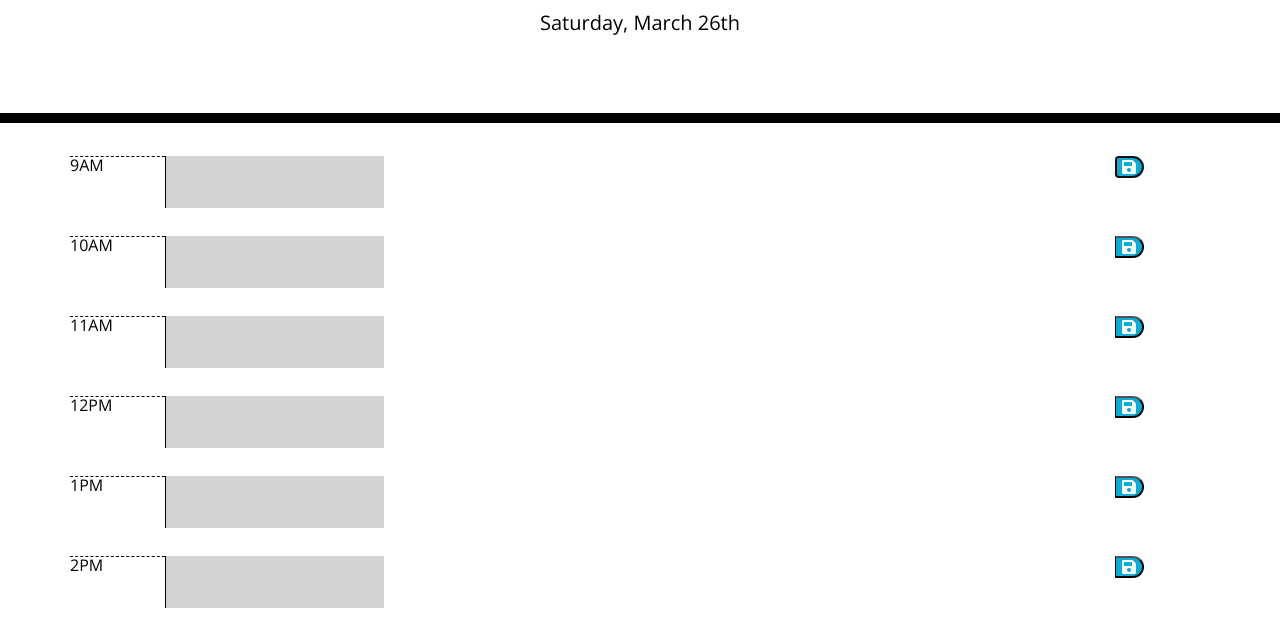
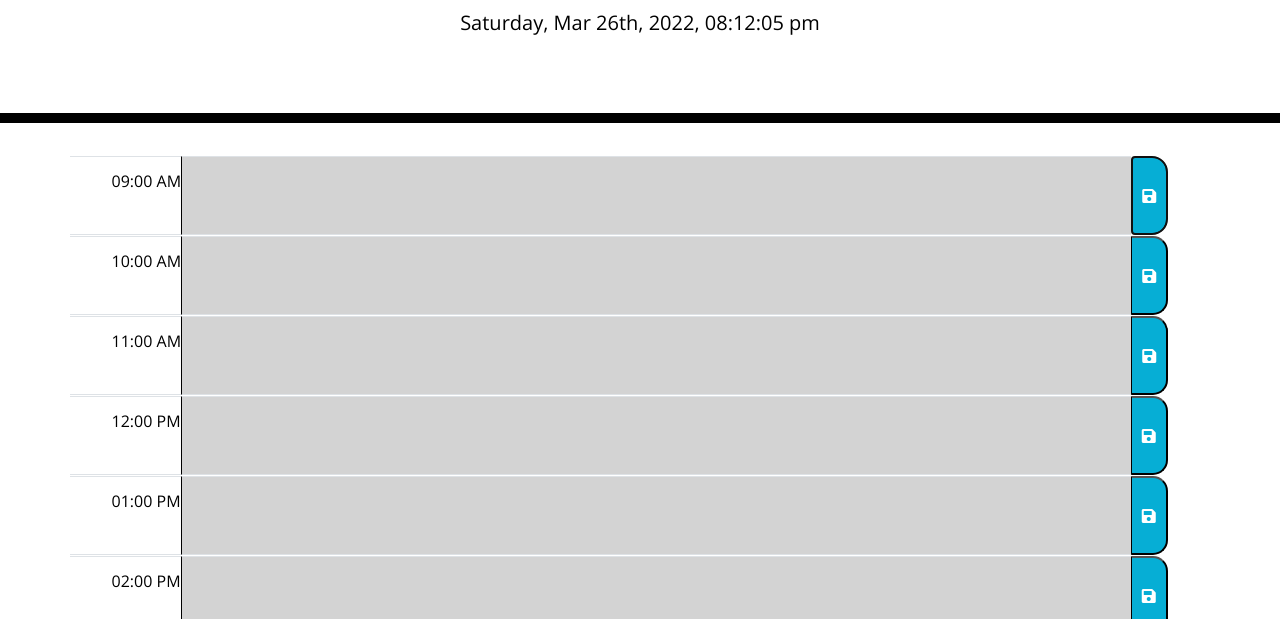
Before and after one commit to Rsmdo/Work-day-calender, a plain HTML site: page index.html in a window 1280 px wide. Both pictures are taken after a click on the button 1129 px from the left and 348 px from the top of the page. Shown: the part 181-800 px from the top of the page. Drawn offline with nearby package versions, Linux system fonts and the light colour scheme.

Commit message:
finished code

```diff
--- a/assets/js/script.js
+++ b/assets/js/script.js
@@ -1,147 +1,78 @@
-class TimeblockObj {
-    constructor(hour, todo) {
-      this.hour = hour;
-      this.todo = todo;
+//declaring variables to target the Ids from index.html
+var current = $("#currentDay");
+//using moment.js to display the currentDay in m/d/y and time format
+const currentDay = moment().format("MMMM Do YYYY, h:mm:ss a ");
+//converting hours into integer from string using parseInt
+const currentHour = parseInt(moment().hour());
+//display currentDay on the page
+current.text(currentDay);
+const blockLength = $(".time-block").length;
+
+
+
+    renderLocalStorage();
+
+        $(".description").each(function() {
+            //_i = input used to create the object, converting integer tostring
+            // targeting description block to add colors
+            let currentBlockTimeVal = parseInt(moment($(this).attr("id"))._i);
+            if (moment(currentBlockTimeVal).isBefore(currentHour)) {
+                $(this).addClass("past");
+            }
+            else if (moment(currentBlockTimeVal).isSame(currentHour)) {
+                $(this).addClass("present");
+            }
+            else if (moment(currentBlockTimeVal).isAfter(currentHour)) {
+                $(this).addClass("future");
+            }
+        });
+
+        $(".saveBtn").on("click", function() {
+            for(let i = 0; i < blockLength; i++) {
+                let currentID = $(".description").eq(i).attr("id");
+                let value = $(".description").eq(i).val().trim();
+                localStorage.setItem(currentID, value);
+            }
+        });
+
+
+        function renderLocalStorage() {
+            for (let i = 9, j = 0; i < 18; i++, j++) {
+                let blockInfo = (localStorage.getItem(i))
+                $(".description").eq(j).text(blockInfo)
+            }
+        }
+
+const rows = document.getElementsByClassName("row");
+
+Array.from(rows).forEach(row => {
+  let
+    rowIdString = row.id,
+    rowHour;
+  if (rowIdString) {
+    rowHour = parseInt(rowIdString);
+  }
+  if (rowHour) {
+    // Compares row id to current hour and sets color accordingly
+    if (currentHour === rowHour) {
+      setColor(row, "red");
+    } else if ((currentHour < rowHour) && (currentHour > rowHour - 6)) {
+      setColor(row, "green");
+    } else if ((currentHour > rowHour) && (currentHour < rowHour + 6)) {
+      setColor(row, "lightgrey");
+    } else {
+      setColor(row, "white");
     }
   }
+});
 
-  window.onload = function() {
-    const currentTimeblocks = getCurrentTimeblocks();
-    const currentTime = moment();
+function setColor(element, color) {
+  element.style.backgroundColor = color;
+}
+var timeChange = function(){
+  //jumbotron time
+  const timeNow = moment().format("dddd, MMM Do, YYYY, hh:mm:ss a");
+  current.text(timeNow);
+}
 
-    displayCurrentDate(currentTime);
-    displayTimeblockRows(currentTime);
-
-    document.querySelector('.container')
-      .addEventListener('click', function(event) {
-        containerClicked(event, currentTimeblocks);
-      });
-    setTimeblockText(currentTimeblocks);
-  };
-
-  function getCurrentTimeblocks() {
-    const currentTimeblocks = localStorage.getItem('timeblockObjects');
-    return currentTimeblocks ? JSON.parse(currentTimeblocks) : [];
-  }
-
-  function displayCurrentDate(currentTime) {
-    document.getElementById('currentDay')
-      .textContent = currentTime.format('dddd, MMMM Do');
-  }
-
-  /*** functions for displaying all timeblock rows ***/
-  function displayTimeblockRows(currentTime) {
-    const currentHour = currentTime.hour();
-    //working hours are 9-5 or 9-17
-    for (let i = 9; i <= 17; i ++) {
-      const timeblock = createTimeblockRow(i);
-      const hourCol = createCol(createHourDiv(i), 1);
-      const textArea = createCol(createTextArea(i, currentHour), 10);
-      const saveBtn = createCol(createSaveBtn(i), 1);
-      appendTimeblockColumns(timeblock, hourCol, textArea, saveBtn);
-      document.querySelector('.container').appendChild(timeblock);
-    }
-  }
-
-  function createTimeblockRow(hourId) {
-    const timeblock = document.createElement('div');
-    timeblock.classList.add('row');
-    timeblock.id = `timeblock-${hourId}`;
-    return timeblock;
-  }
-
-  function createCol(element, colSize) {
-    const col = document.createElement('div');
-    col.classList.add(`col-${colSize}`,'p-0');
-    col.appendChild(element);
-    return col;
-  }
-
-  function createHourDiv(hour) {
-    const hourCol = document.createElement('div');
-    hourCol.classList.add('hour');
-    hourCol.textContent = formatHour(hour);
-    return hourCol;
-  }
-
-  function formatHour(hour) {
-    const hourString = String(hour);
-    return moment(hourString, 'h').format('hA');
-  }
-
-  function createTextArea(hour, currentHour) {
-    const textArea = document.createElement('textarea');
-    textArea.classList.add(getTextAreaBackgroundClass(hour, currentHour));
-    return textArea;
-  }
-
-  function getTextAreaBackgroundClass(hour, currentHour) {
-    return hour < currentHour ? 'past'
-      : hour === currentHour ? 'present'
-      : 'future';
-  }
-
-  function createSaveBtn(hour) {
-    const saveBtn = document.createElement('button');
-    saveBtn.classList.add('saveBtn');
-    saveBtn.innerHTML = '<i class="fas fa-save"></i>';
-    saveBtn.setAttribute('data-hour', hour);
-    return saveBtn;
-  }
-
-  function appendTimeblockColumns(timeblockRow, hourCol, textAreaCol, saveBtnCol) {
-    const innerCols = [hourCol, textAreaCol, saveBtnCol];
-    for (let col of innerCols) {
-      timeblockRow.appendChild(col);
-    }
-  }
-
-  /*** functions for saving to local storage ***/
-  function containerClicked(event, timeblockList) {
-    if (isSaveButton(event)) {
-      const timeblockHour = getTimeblockHour(event);
-      const textAreaValue = getTextAreaValue(timeblockHour);
-      placeTimeblockInList(new TimeblockObj(timeblockHour, textAreaValue), timeblockList);
-      saveTimeblockList(timeblockList);
-    }
-  }
-
-  function isSaveButton(event) {
-    return event.target.matches('button') || event.target.matches('.fa-save');
-  }
-
-  function getTimeblockHour(event) {
-    return event.target.matches('.fa-save') ? event.target.parentElement.dataset.hour : event.target.dataset.hour;
-  }
-
-  function getTextAreaValue(timeblockHour) {
-    return document.querySelector(`#timeblock-${timeblockHour} textarea`).value;
-  }
-
-  function placeTimeblockInList(newTimeblockObj, timeblockList) {
-    if (timeblockList.length > 0) {
-      for (let savedTimeblock of timeblockList) {
-        if (savedTimeblock.hour === newTimeblockObj.hour) {
-          savedTimeblock.todo = newTimeblockObj.todo;
-          return;
-        }
-      }
-    }
-    timeblockList.push(newTimeblockObj);
-    return;
-  }
-
-  function saveTimeblockList(timeblockList) {
-    localStorage.setItem('timeblockObjects', JSON.stringify(timeblockList));
-  }
-
-  function setTimeblockText(timeblockList) {
-    if (timeblockList.length === 0 ) {
-      return;
-    } else {
-      for (let timeblock of timeblockList) {
-        document.querySelector(`#timeblock-${timeblock.hour} textarea`)
-          .value = timeblock.todo;
-      }
-    }
-  }
+setInterval(timeChange, 1000);
--- a/index.html
+++ b/index.html
@@ -29,6 +29,77 @@
       <p id="currentDay" class="lead"></p>
     </header>
     <div class="container">
+      <div class="row d-flex">
+        <div class="hour border-top border-bottom">
+          <span class="time-block ">09:00 AM</span>
+        </div>
+        <textarea class="description border-top border-bottom col-10" id="9"></textarea>
+        <button class="saveBtn"> <i class="fas fa-save"></i> </button>
+      </div>
+
+      <div class="row">
+        <div class="hour border-top border-bottom">
+          <span class="time-block ">10:00 AM</span>
+        </div>
+        <textarea class="description border-top border-bottom col-10" id="10"></textarea>
+        <button class="saveBtn"> <i class="fas fa-save"></i> </button>
+      </div>
+
+      <div class="row">
+        <div class="hour border-top border-bottom">
+          <span class="time-block ">11:00 AM</span>
+        </div>
+        <textarea class="description border-top border-bottom col-10" id="11"></textarea>
+        <button class="saveBtn"> <i class="fas fa-save"></i> </button>
+      </div>
+
+      <div class="row">
+        <div class="hour border-top border-bottom">
+          <span class="time-block ">12:00 PM</span>
+        </div>
+        <textarea class="description border-top border-bottom col-10 " id="12"></textarea>
+        <button class="saveBtn"> <i class="fas fa-save"></i> </button>
+      </div>
+
+      <div class="row">
+        <div class="hour border-top border-bottom">
+          <span class="time-block ">01:00 PM</span>
+        </div>
+        <textarea class="description border-top border-bottom col-10" id="13"></textarea>
+        <button class="saveBtn"> <i class="fas fa-save"></i> </button>
+      </div>
+
+      <div class="row">
+        <div class="hour border-top border-bottom">
+          <span class="time-block ">02:00 PM</span>
+        </div>
+        <textarea class="description border-top border-bottom col-10" id="14"></textarea>
+        <button class="saveBtn"> <i class="fas fa-save"></i> </button>
+      </div>
+
+      <div class="row">
+        <div class="hour border-top border-bottom">
+          <span class="time-block ">03:00 PM</span>
+        </div>
+        <textarea class="description border-top border-bottom col-10" id="15"></textarea>
+        <button class="saveBtn"> <i class="fas fa-save"></i> </button>
+      </div>
+
+      <div class="row">
+        <div class="hour border-top border-bottom">
+          <span class="time-block ">04:00 PM</span>
+        </div>
+        <textarea class="description border-top border-bottom col-10" id="16"></textarea>
+        <button class="saveBtn"> <i class="fas fa-save"></i> </button>
+      </div>
+
+      <div class="row">
+        <div class="hour border-top border-bottom">
+          <span class="time-block ">05:00 PM</span>
+        </div>
+        <textarea class="description border-top border-bottom col-10" id="17"></textarea>
+        <button class="saveBtn"> <i class="fas fa-save"></i> </button>
+      </div>
       <!-- Timeblocks go here -->
     </div>
 
```
Also changed, not shown: 1 other file.
